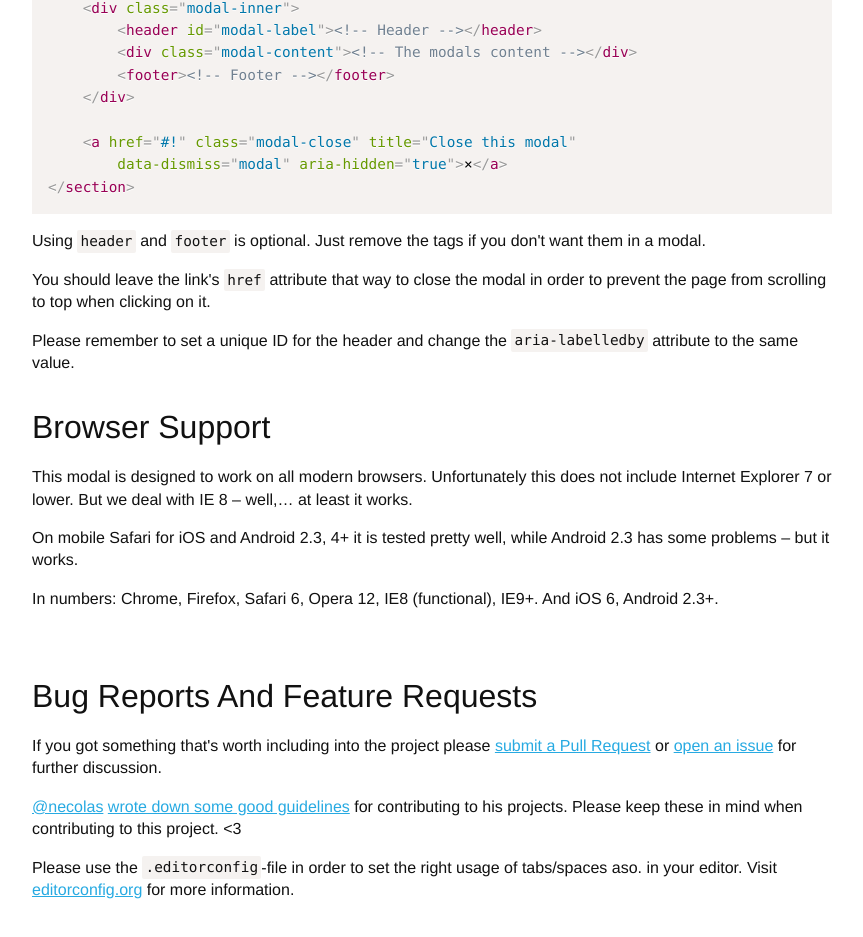
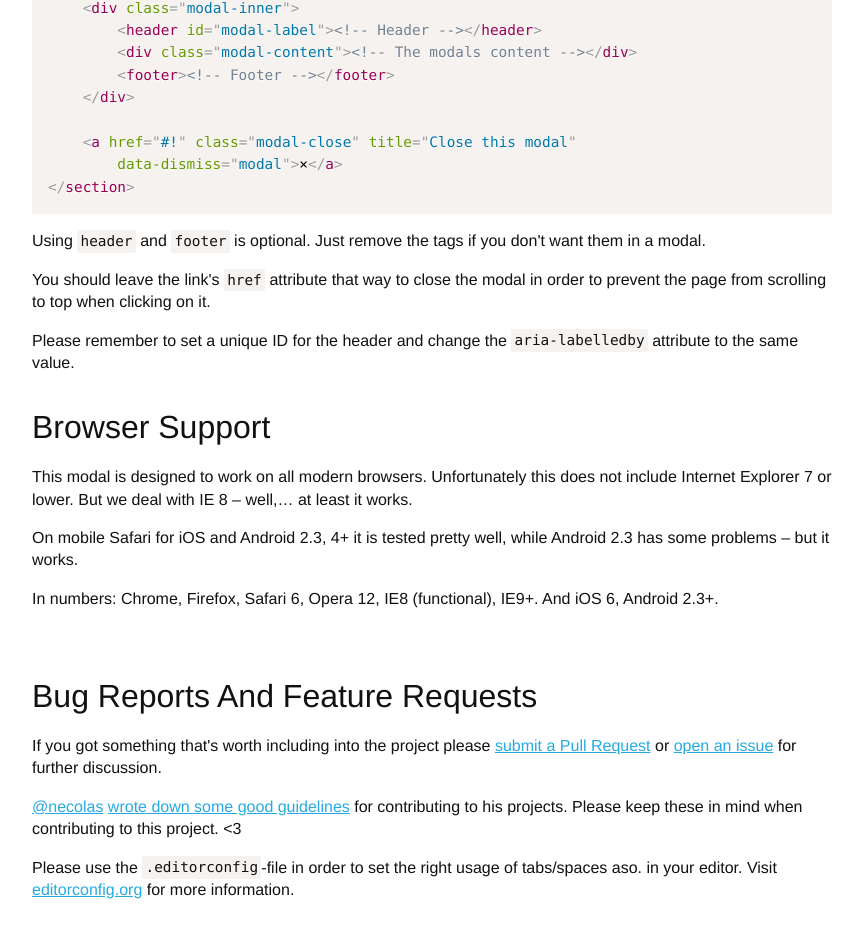
Before and after one commit to drublic/css-modal, a website: page index.html in a window 1280 px wide. Shown: the part 1537-2474 px from the top of the page, without its empty margins (208-1071 px from the left). Drawn offline with Linux system fonts and the light colour scheme.

Commit message:
Remove aria-hidden from close button
Closes #22

```diff
--- a/index.html
+++ b/index.html
@@ -100,7 +100,7 @@
     &lt;/div&gt;
 
     &lt;a href="#!" class="modal-close" title="Close this modal"
-        data-dismiss="modal" aria-hidden="true"&gt;&times;&lt;/a&gt;
+        data-dismiss="modal"&gt;&times;&lt;/a&gt;
 &lt;/section&gt;</code></pre>
 
 						<p>Using <code>header</code> and <code>footer</code> is optional. Just remove the tags if you don't want them in a modal.</p>
@@ -203,15 +203,14 @@
 									role="button">Open a new modal</a>
 							<a href="#!" class="close-action"
 									title="Close this modal"
-									data-dismiss="modal"
-									aria-hidden="true">Close</a>
+									data-dismiss="modal">Close</a>
 						</p>
 					</footer>
 				</div>
 
 				<!-- Use Hash-Bang to maintain scroll position when closing modal -->
 				<a href="#!" class="modal-close" title="Close this modal"
-						data-dismiss="modal" aria-hidden="true">&times;</a>
+						data-dismiss="modal">&times;</a>
 			</section>
 
 
```
Also changed, not shown: download/index.html (+1 -1 lines), tests/index.html (+1 -1 lines).
